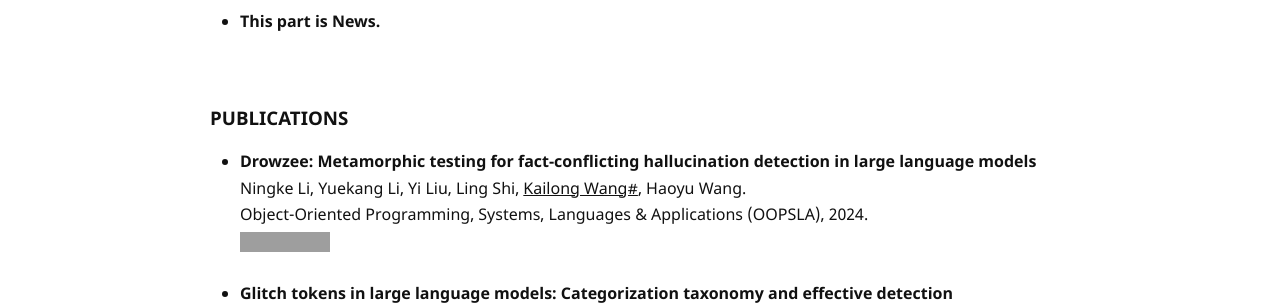
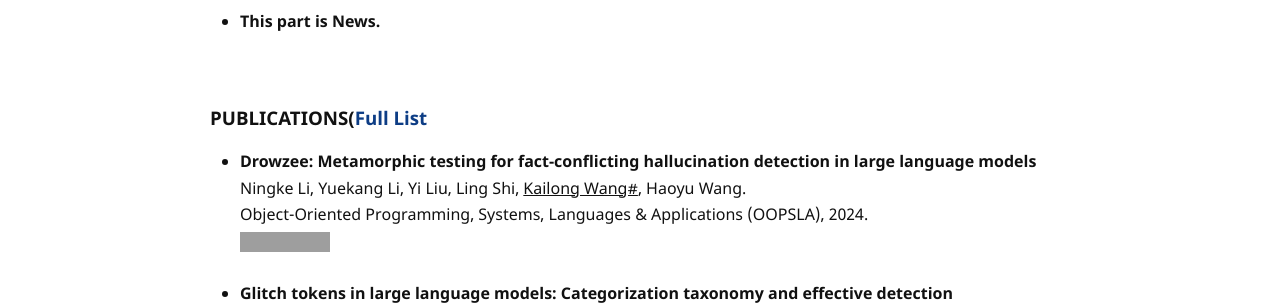
Before and after one commit to izZCrown/izZCrown.github.io, a Jekyll site: the page built from index.html, in a window 1280 px wide. Shown: the part 500-805 px from the top of the page. Built offline with Jekyll 4.4.1, drawn with Linux system fonts in a browser that asks for light colours; some web fonts are replaced; grey boxes are pictures that could not be loaded.

Commit message:
Initial commit

```diff
--- a/index.html
+++ b/index.html
@@ -68,7 +68,7 @@ layout: default
 	</p>
 
   </br>
-  <div><h3>PUBLICATIONS</h3></div>
+  <div><h3>PUBLICATIONS(<a href="https://scholar.google.com/citations?hl=en&user=WpOnslgAAAAJ">Full List</a></h3></div>
   <!-- See More <a href="{{ site.baseurl }}/publications.html">Publications</a> -->
   <!-- <b>See More at -> </b>
   <a href="https://scholar.google.com/citations?user=1M5_gpIAAAAJ">[Google Scholar]</a>
```
